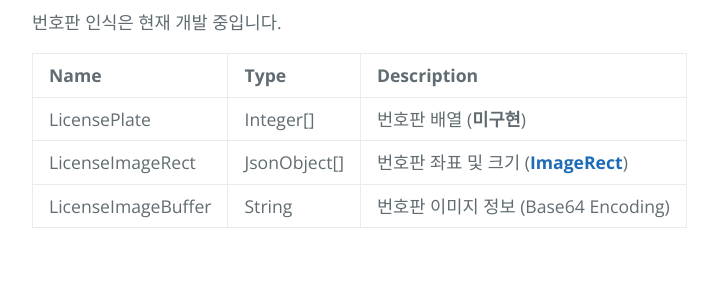
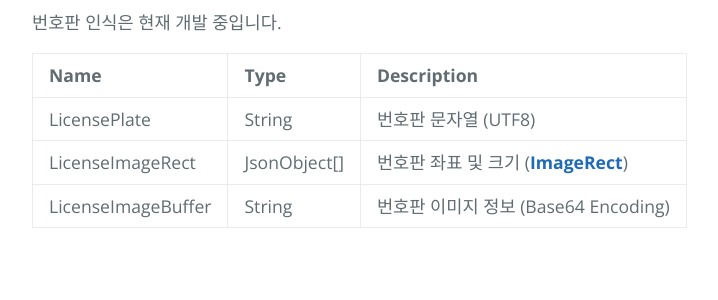
Before and after one commit to nextk-developer/nkapi, a Jekyll site: the page built from docs/kr/zmq/va_results.md, in a window 1280 px wide and 900 px high, scrolled down 7885 px. Shown: the part 413-713 px from the top of the window, without its empty margins (192-910 px from the left). Built offline with Jekyll 4.4.1, drawn with Linux system fonts in a browser that asks for light colours.

Commit message:
번호판 문자열 인식 포멧 변경

```diff
--- a/docs/kr/zmq/va_results.md
+++ b/docs/kr/zmq/va_results.md
@@ -296,7 +296,7 @@ Sample
 
 | Name | Type | Description |
 | :---- | :---- | :---- |
-| LicensePlate | Integer[] | 번호판 배열 (**미구현**)|
+| LicensePlate | String | 번호판 문자열 (UTF8) |
 | LicenseImageRect | JsonObject[] | 번호판 좌표 및 크기 (**[ImageRect](#imagerect)**) |
 | LicenseImageBuffer | String | 번호판 이미지 정보 (Base64 Encoding) |
 
```
